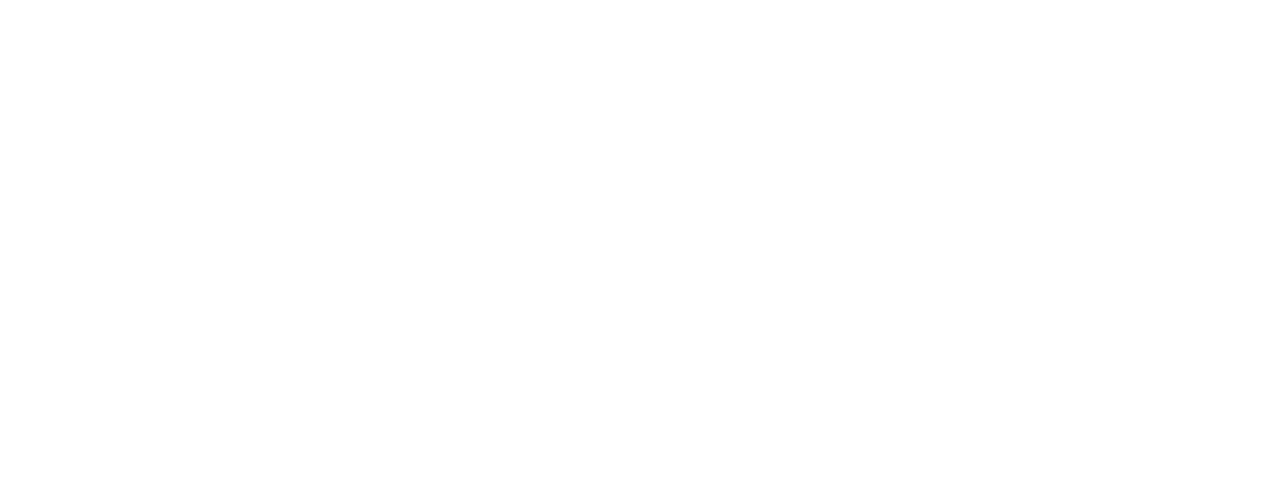
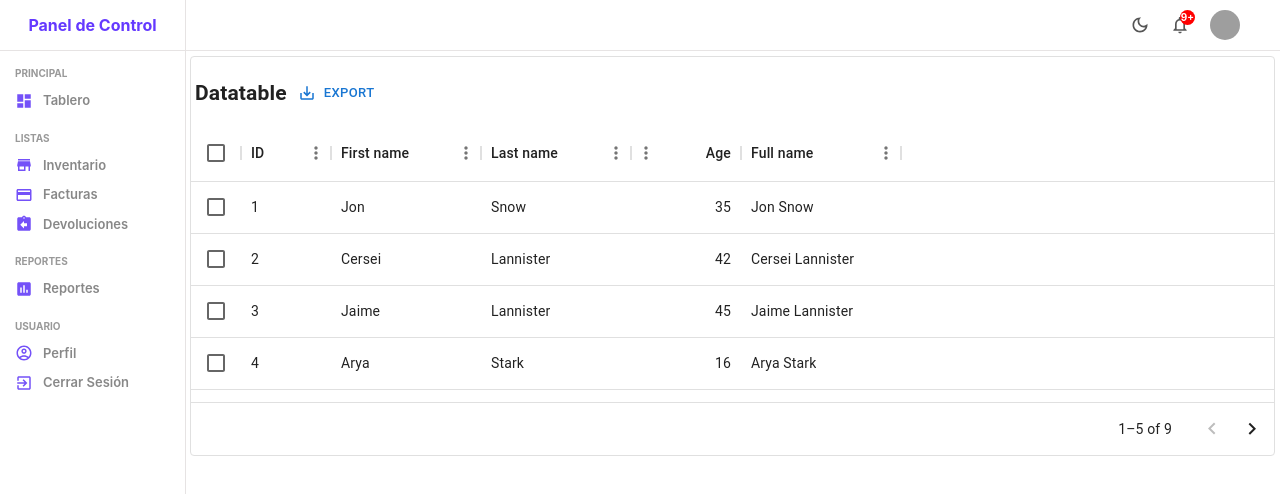
Before and after one commit to alejandrojosue/myTemplates, a React (Vite) app: page /#/datatable in a window 1280 px wide. Before the commit this address had no page. Shown: the top 494 px of the page. Built offline with nearby package versions, Linux system fonts and the light colour scheme; grey boxes are pictures that could not be loaded.

Commit message:
modified

```diff
--- a/src/App.jsx
+++ b/src/App.jsx
@@ -1,18 +1,22 @@
 import './App.css'
 import Cards from './components/cards/Cards'
 import Layout from './layout/Layout'
-import { BrowserRouter, Routes, Route } from "react-router-dom"
+import { HashRouter as Router, Routes, Route } from "react-router-dom";
 import Datatable from './components/datatable/Datatable'
 function App() {
   return (
-    <BrowserRouter>
-      <Routes>
-        <Route path="/myTemplates"
+    <Router>
+      <Routes basename="/myTemplates">
+        <Route path=''
+          element={
+            <Layout title={'Hola mundo'} content={<Cards />} />
+          } />
+        <Route path="datatable"
           element={
             <Layout title={'Hola mundo'} content={<Datatable />} />
           } />
       </Routes>
-    </BrowserRouter>
+    </Router>
   )
 }
 
--- a/src/components/datatable/Datatable.jsx
+++ b/src/components/datatable/Datatable.jsx
@@ -1,6 +1,6 @@
 import * as React from 'react';
 import Box from '@mui/material/Box';
-import { DataGrid } from '@mui/x-data-grid';
+import { DataGrid, GridToolbarContainer, GridToolbarExport } from '@mui/x-data-grid';
 
 const columns = [
   { field: 'id', headerName: 'ID', width: 90 },
@@ -45,6 +45,20 @@
   { id: 8, lastName: 'Frances', firstName: 'Rossini', age: 36 },
   { id: 9, lastName: 'Roxie', firstName: 'Harvey', age: 65 },
 ];
+function CustomToolbar() {
+  return (
+    <GridToolbarContainer>
+      <h2>Datatable</h2>
+      <GridToolbarExport
+        csvOptions={{
+          fileName: 'exportCSV',
+          delimiter: ';',
+          utf8WithBom: true,
+        }}
+      />
+    </GridToolbarContainer>
+  );
+}
 
 export default function Datatable() {
   return (
@@ -52,6 +66,7 @@
       <DataGrid
         rows={rows}
         columns={columns}
+        slots={{ toolbar: CustomToolbar }}
         initialState={{
           pagination: {
             paginationModel: {
--- a/src/components/sidebar/Sidebar.jsx
+++ b/src/components/sidebar/Sidebar.jsx
@@ -12,14 +12,14 @@
     return (
         <div className="sidebar">
             <div className="top">
-                <Link to="#dashboard" style={{ textDecoration: "none" }}>
+                <Link to="#datatable" style={{ textDecoration: "none" }}>
                     <span className="logo">Panel de Control</span>
                 </Link>
             </div>
             <div className="center">
                 <ul>
                     <p className="title">PRINCIPAL</p>
-                    <Link to="#dashboard" style={{ textDecoration: "none" }}>
+                    <Link to="/datatable" style={{ textDecoration: "none" }}>
                         <li>
                             <DashboardIcon className="icon" />
                             <span>Tablero</span>
@@ -27,7 +27,7 @@
                     </Link>
                     <p className="title">LISTAS</p>
 
-                    <Link to="#products" style={{ textDecoration: "none" }}>
+                    <Link to="/home" style={{ textDecoration: "none" }}>
                         <li>
                             <StoreIcon className="icon" />
                             <span
```
